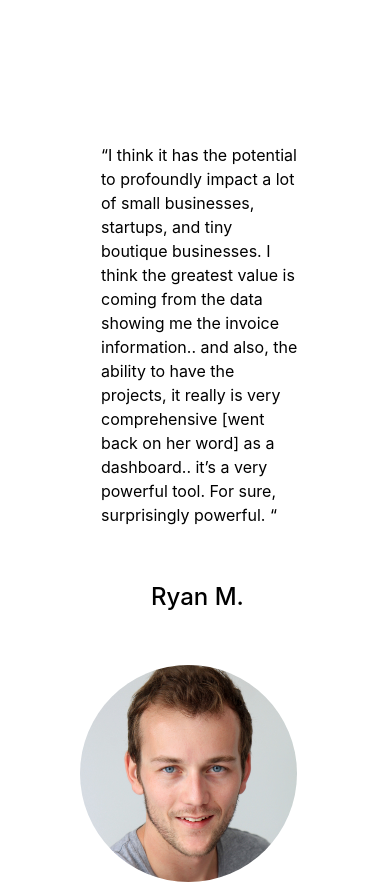
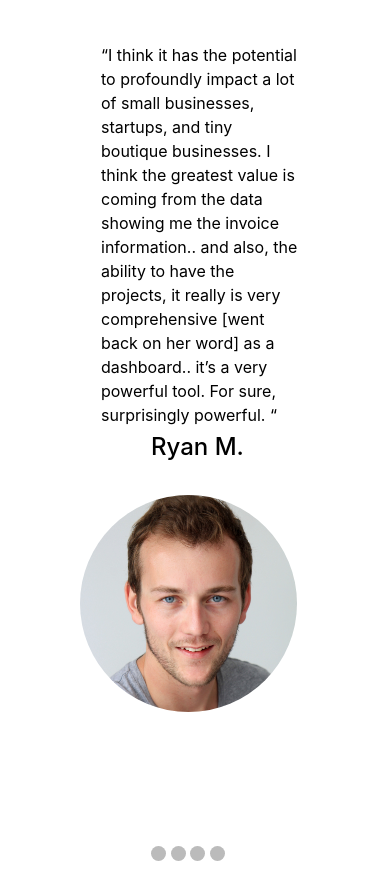
Before and after one commit to cosmic97/Time-Tracker, a plain HTML site: page index.html in a window 390 px wide. Shown: the part 665-1550 px from the top of the page. Drawn offline with nearby package versions, Linux system fonts and the light colour scheme.

Commit message:
mobile final

```diff
--- a/css/mobile.css
+++ b/css/mobile.css
@@ -43,21 +43,21 @@
     /* padding: 5px; */
     word-wrap: break-word;
     position: relative;
-    bottom: 200px;
+    bottom: 300px;
     left: 100px;
     color: black;
   }
 
   #what .what-text h4 {
     position: relative;
-    top: 500px;
+    top: 450px;
     left: 50px;
   }
 
   #what img {
     position: relative;
     left: 80px;
-    bottom: -600px;
+    bottom: -430px;
   }
   .dot {
     position: relative;
```
